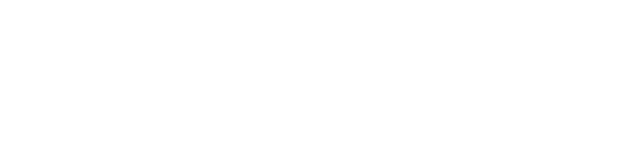
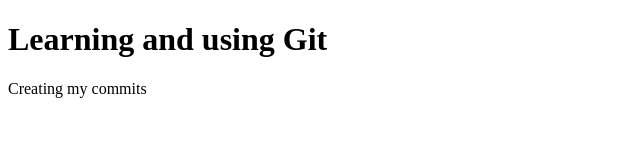
Before and after one commit to tridmwpg/nodewpg, a plain HTML site: page index.html in a window 1280 px wide. Shown: the whole page, without its empty margins (0-640 px from the left). Drawn offline with Linux system fonts and the light colour scheme.

Commit message:
Update index.html content

```diff
--- a/index.html
+++ b/index.html
@@ -7,6 +7,7 @@
         <title>Document</title>
     </head>
     <body>
-
+        <h1>Learning and using Git</h1>
+        <p>Creating my commits</p>
     </body>
 </html>
```
Lines whose indentation alone changed are shown as unchanged.
